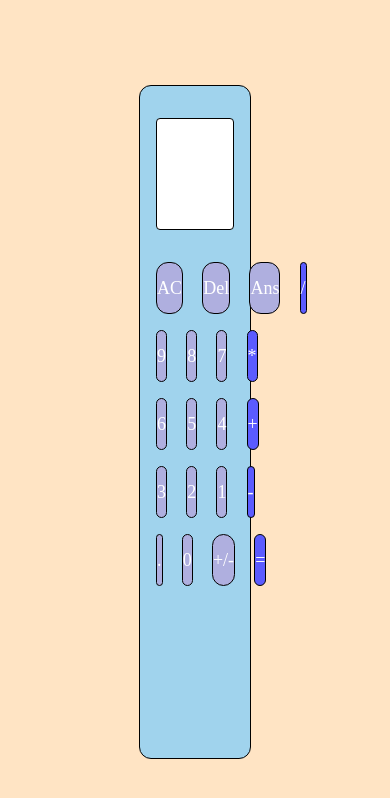
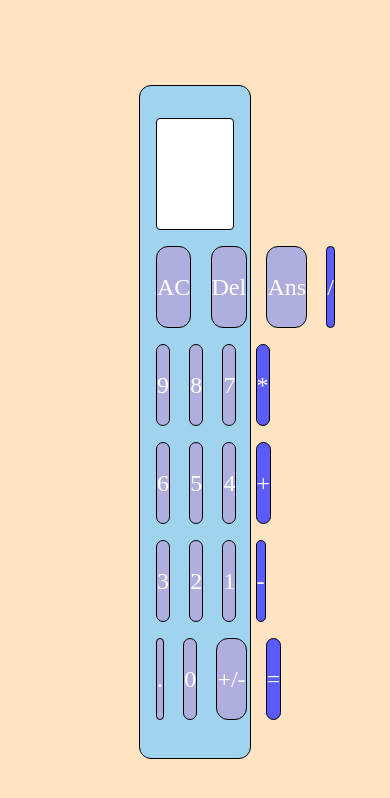
Before and after one commit to v-vishal-sharma/OIBSIP, a plain HTML site: page calculator/index.html in a window 390 px wide. Drawn offline with Linux system fonts and the light colour scheme.

Commit message:
completed

```diff
--- a/calculator/styles.css
+++ b/calculator/styles.css
@@ -80,20 +80,3 @@ body{
     color:black;
     background: white;
 }
-@media screen and (max-width: 1200px){
-    .buttons{
-        margin-top: 2rem;
-    }
-    .flex-item{
-        height: 50px;
-        width: 50px;
-
-        font-size: 18px;
-    }
-}
-@media screen and (min-width:1200px){
-    .calculator-body{
-        height: 50vh;
-        width: 60vw;
-    }
-}
```
